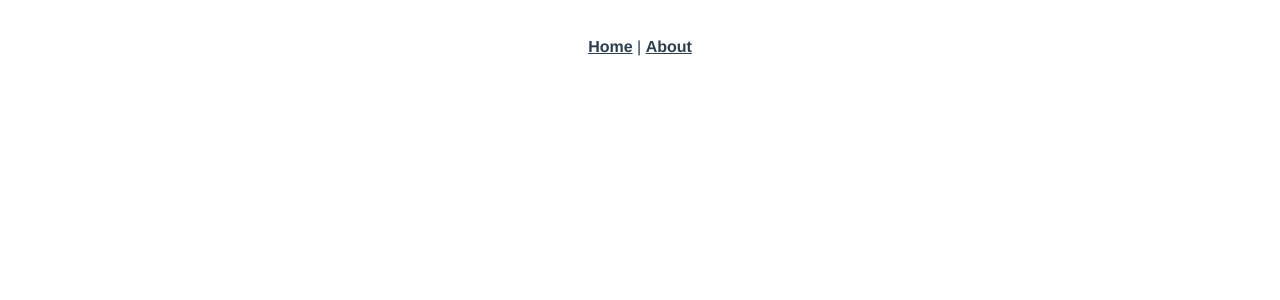
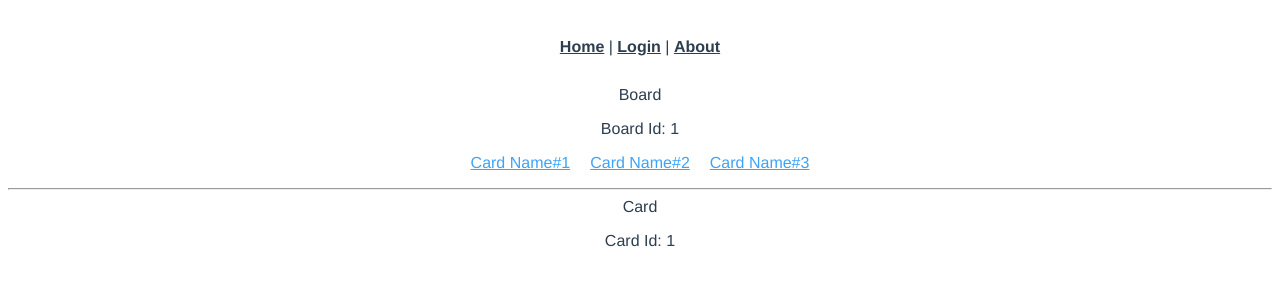
Before and after one commit to TaeWoongKim2/vue-trello, a Vue app in the folder vue-trello/: page /b/1/c/1 in a window 1280 px wide. Shown: the top 300 px of the page. Built offline with nearby package versions, Linux system fonts and the light colour scheme.

Commit message:
Vue router를 ;

```diff
--- a/vue-trello/src/App.vue
+++ b/vue-trello/src/App.vue
@@ -2,9 +2,11 @@
   <div id="app">
     <div id="nav">
       <router-link to="/">Home</router-link> |
+      <router-link to="/login">Login</router-link> |
       <router-link to="/about">About</router-link>
     </div>
     <router-view/>
+    <!-- router-view는 라우팅된 화면이 출력되는 부분이다. -->
   </div>
 </template>
 
@@ -20,12 +22,10 @@
 #nav {
   padding: 30px;
 }
-
 #nav a {
   font-weight: bold;
   color: #2c3e50;
 }
-
 #nav a.router-link-exact-active {
   color: #42b983;
 }
--- a/vue-trello/src/components/HelloWorld.vue
+++ b/vue-trello/src/components/HelloWorld.vue
@@ -6,6 +6,17 @@
       check out the
       <a href="https://cli.vuejs.org" target="_blank" rel="noopener">vue-cli documentation</a>.
     </p>
+
+    <h3>Boards</h3>
+    <ul>
+      <li><router-link to="/b/1">Name#1</router-link></li>
+      <li><router-link to="/b/2">Name#2</router-link></li>
+      <li><router-link to="/b/3">Name#3</router-link></li>
+    </ul>
+
+    <br>
+    <hr>
+    <br>
     <h3>Installed CLI Plugins</h3>
     <ul>
       <li><a href="https://github.com/vuejs/vue-cli/tree/dev/packages/%40vue/cli-plugin-babel" target="_blank" rel="noopener">babel</a></li>
--- a/vue-trello/src/main.js
+++ b/vue-trello/src/main.js
@@ -10,3 +10,5 @@ new Vue({
   store,
   render: h => h(App)
 }).$mount('#app')
+
+// App 는 root component 역할을 한다.
--- a/vue-trello/src/router/index.js
+++ b/vue-trello/src/router/index.js
@@ -1,8 +1,14 @@
 import Vue from 'vue'
 import VueRouter from 'vue-router'
+
 import Home from '../views/Home.vue'
+import Login from '../views/Login.vue'
+import Board from '../views/feature/Board.vue'
+import Card from '../views/feature/Card.vue'
+import NotFound from '../views/NotFound.vue'
 
-Vue.use(VueRouter)
+
+Vue.use(VueRouter) // 미들웨어
 
   const routes = [
   {
@@ -11,13 +17,33 @@ Vue.use(VueRouter)
     component: Home
   },
   {
+    path: '/login',
+    name: 'Login',
+    component: Login
+  },
+  {
+    // 동적 라우팅 매칭 - bid라는 것을 동적으로 주소값에 입력받을 수 있다!
+    path: '/b/:bid',
+    name: 'Board',
+    component: Board,
+    children: [
+      // 중첩 라우팅!
+      { path: 'c/:cid', component: Card }
+    ]
+  },
+  {
     path: '/about',
     name: 'About',
     // route level code-splitting
     // this generates a separate chunk (about.[hash].js) for this route
     // which is lazy-loaded when the route is visited.
     component: () => import(/* webpackChunkName: "about" */ '../views/About.vue')
-  }
+  },
+  {
+    path: '*',
+    name: 'NotFound',
+    component: NotFound
+  },
 ]
 
 const router = new VueRouter({
--- /dev/null
+++ b/vue-trello/src/views/Login.vue
@@ -0,0 +1,16 @@
+<template>
+  <div class="login">
+    <h1>This page name 'Login'!</h1>
+  </div>
+</template>
+
+<script>
+export default {
+  name: 'Login',
+}
+</script>
+
+<!-- Add "scoped" attribute to limit CSS to this component only -->
+<style scoped>
+
+</style>
--- /dev/null
+++ b/vue-trello/src/views/NotFound.vue
@@ -0,0 +1,16 @@
+<template>
+  <div class="not-found">
+    404 - Page Not Found
+  </div>
+</template>
+
+<script>
+export default {
+  name: 'NotFound',
+}
+</script>
+
+<!-- Add "scoped" attribute to limit CSS to this component only -->
+<style scoped>
+
+</style>
--- /dev/null
+++ b/vue-trello/src/views/feature/Board.vue
@@ -0,0 +1,46 @@
+<template>
+  <div class="board">
+    Board
+    <p>Board Id: {{ bid }}</p>
+    <ul>
+      <li><router-link :to="`/b/${bid}/c/1`">Card Name#1</router-link></li>
+      <li><router-link :to="`/b/${bid}/c/2`">Card Name#2</router-link></li>
+      <li><router-link :to="`/b/${bid}/c/3`">Card Name#3</router-link></li>
+    </ul>
+    <hr>
+    <router-view/>
+  </div>
+</template>
+
+<script>
+// @ is an alias to /src
+
+export default {
+  name: 'Board',
+  components: {
+
+  },
+  created() {
+    this.bid = this.$route.params.bid;
+  },
+  data() {
+    return {
+      bid: 0
+    }
+  }
+}
+</script>
+
+<style scoped>
+ul {
+  list-style-type: none;
+  padding: 0;
+}
+li {
+  display: inline-block;
+  margin: 0 10px;
+}
+a {
+  color: #3ca3f8;
+}
+</style>
--- /dev/null
+++ b/vue-trello/src/views/feature/Card.vue
@@ -0,0 +1,31 @@
+<template>
+  <div class="card">
+    Card
+    <p>Card Id: {{ cid }}</p>
+  </div>
+</template>
+
+<script>
+// @ is an alias to /src
+
+export default {
+  name: 'Card',
+  components: {
+
+  },
+  watch: {
+    // 와쳐(watcher)를 통해 라우터의 URL 변화를 감지하고, ID값을 변경시킬 수 있다!
+    '$route'() {
+      this.cid = this.$route.params.cid;
+    }
+  },
+  created() {
+    this.cid = this.$route.params.cid;
+  },
+  data() {
+    return {
+      cid: 0
+    }
+  }
+}
+</script>
```
